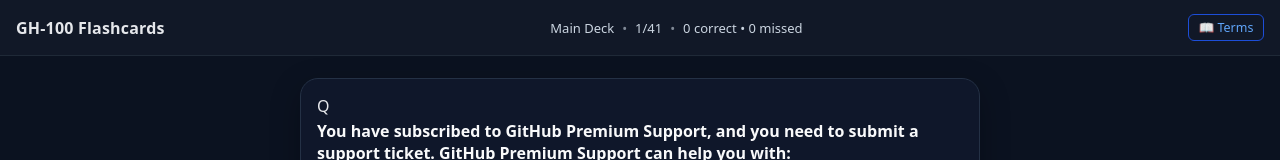
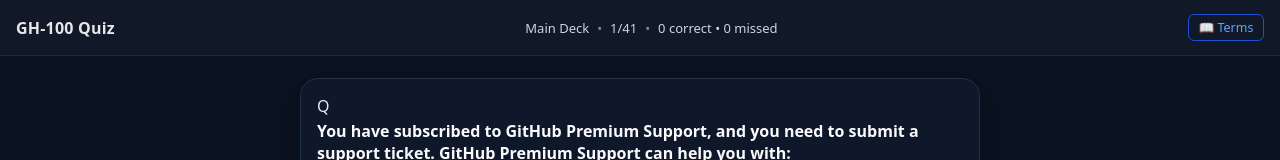
Before and after one commit to defaultic0n/GH100-Quiz, a plain HTML site: page index.html in a window 1280 px wide. Shown: the top 160 px of the page. Drawn offline with Linux system fonts and the light colour scheme.

Commit message:
Update index.html

```diff
--- a/index.html
+++ b/index.html
@@ -4,13 +4,13 @@
   <meta charset="utf-8" />
   <meta name="viewport" content="width=device-width,initial-scale=1,viewport-fit=cover" />
   <meta name="theme-color" content="#111827" />
-  <title>GH-100 Flashcards</title>
+  <title>GH-100 Quiz</title>
   <link rel="manifest" href="manifest.json" />
   <link rel="stylesheet" href="styles.css" />
 </head>
 <body>
   <header class="topbar">
-    <div class="brand">GH-100 Flashcards</div>
+    <div class="brand">GH-100 Quiz</div>
     <div class="stats">
       <span id="statDeck">Deck</span>
       <span class="dot">•</span>
```
